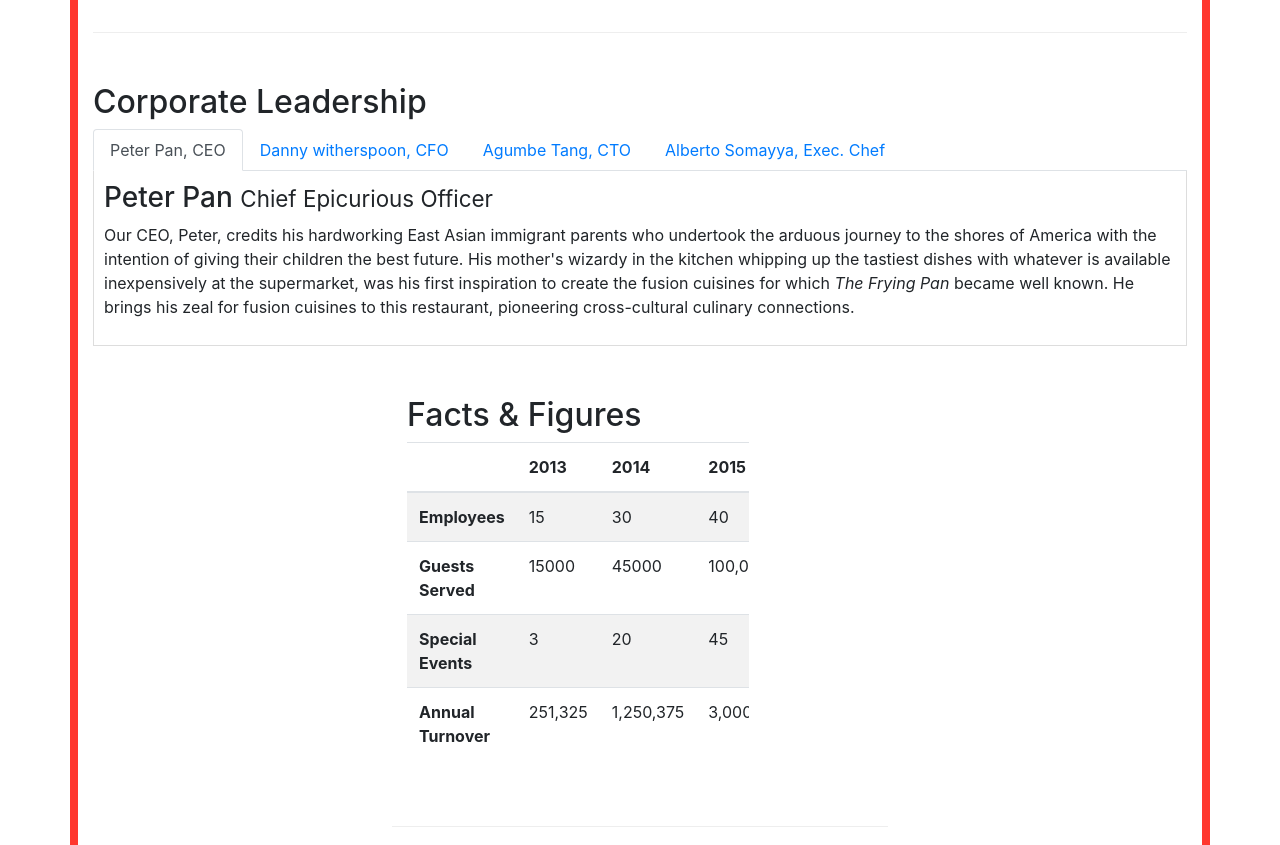
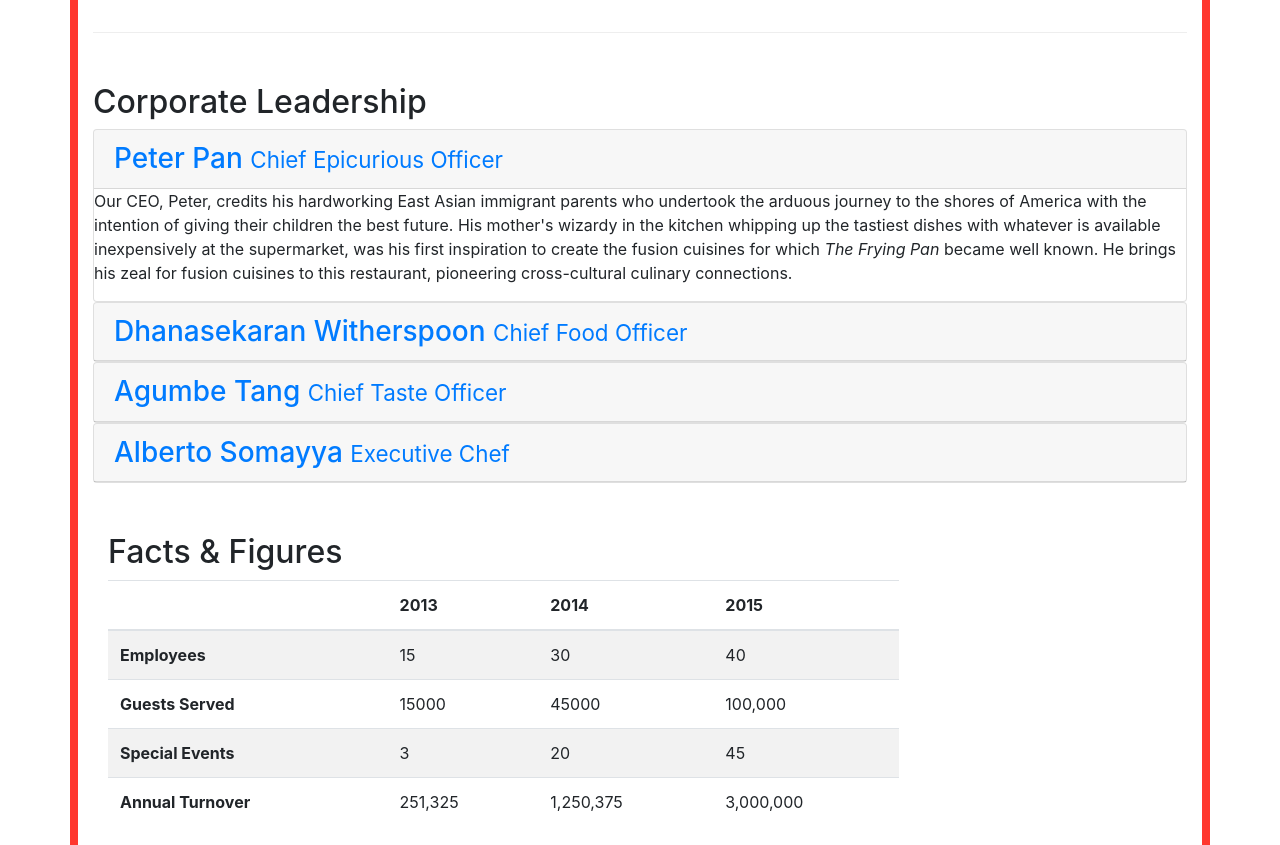
Before and after one commit to codingsuccessfully/UIdesign, a website: page aboutus.html in a window 1280 px wide. Shown: the part 1460-2305 px from the top of the page. Drawn offline with nearby package versions, Linux system fonts and the light colour scheme.

Commit message:
accordion

```diff
--- a/aboutus.html
+++ b/aboutus.html
@@ -126,6 +126,9 @@
         <div class="row row-content ">
             <div >
                 <h2>Corporate Leadership</h2>
+
+              <!--
+                Collapse Nav:
                 <ul class="nav nav-tabs">
                     <li class="nav-item">
                         <a href="#peter" class="nav-link active" role="tab" data-toggle="tab">Peter Pan, CEO</a>
@@ -139,31 +142,63 @@
                     <li class="nav-item">
                         <a href="#alberto" class="nav-link " role="tab" data-toggle="tab">Alberto Somayya, Exec. Chef</a>
                     </li>
-                </ul>
+                </ul> -->
 
-                <div class="tab-content">
-                    <div role="tabpanel" class="tab-pane fade show active" id="peter">
-                        <h3>Peter Pan <small>Chief Epicurious Officer</small></h3>
-                        <div class="hidden-sm-down">
-                        <p >Our CEO, Peter, credits his hardworking East Asian immigrant parents who undertook the arduous journey to the shores of America with the intention of giving their children the best future. His mother's wizardy in the kitchen whipping up the tastiest dishes with whatever is available inexpensively at the supermarket, was his first inspiration to create the fusion cuisines for which <em>The Frying Pan</em> became well known. He brings his zeal for fusion cuisines to this restaurant, pioneering cross-cultural culinary connections.</p></div>
-                    </div>
-                    <div role="tabpanel" class="tab-pane fade" id="danny">
-                        <h3>Dhanasekaran Witherspoon <small>Chief Food Officer</small></h3>
-                        <div class="hidden-sm-down">
-                        <p>Our CFO, Danny, as he is affectionately referred to by his colleagues, comes from a long established family tradition in farming and produce. His experiences growing up on a farm in the Australian outback gave him great appreciation for varieties of food sources. As he puts it in his own words, <em>Everything that runs, wins, and everything that stays, pays!</em></p></div>
-                    </div>
-                    <div role="tabpanel" class="tab-pane fade" id="agumbe">
-                        <h3>Agumbe Tang <small>Chief Taste Officer</small></h3>
-                        <div class="hidden-sm-down">
-                        <p>Blessed with the most discerning gustatory sense, Agumbe, our CTO, personally ensures that every dish that we serve meets his exacting tastes. Our chefs dread the tongue lashing that ensues if their dish does not meet his exacting standards. He lives by his motto, <em>You click only if you survive my lick.</em></p>
+                <div id="accordion" role="tablist">
+                  <div class="card">
+                        <div class="card-header" role="tab" id="peterhead">
+                             <h3 class="mb-0">
+                                <a data-toggle="collapse" data-parent="#accordion" href="#peter">
+                                Peter Pan <small>Chief Epicurious Officer</small></a></h3>
+                        </div>
+                    <div role="tabpanel" class="collapse show" id="peter">
+
+                        <div class="card-block">
+                        <p class="hidden-sm-down">Our CEO, Peter, credits his hardworking East Asian immigrant parents who undertook the arduous journey to the shores of America with the intention of giving their children the best future. His mother's wizardy in the kitchen whipping up the tastiest dishes with whatever is available inexpensively at the supermarket, was his first inspiration to create the fusion cuisines for which <em>The Frying Pan</em> became well known. He brings his zeal for fusion cuisines to this restaurant, pioneering cross-cultural culinary connections.</p>
                         </div>
                     </div>
-                    <div role="tabpanel" class="tab-pane fade" id="alberto">
-                        <h3>Alberto Somayya <small>Executive Chef</small></h3>
-                        <div class="hidden-sm-down">
-                        <p>Award winning three-star Michelin chef with wide International experience having worked closely with whos-who in the culinary world, he specializes in creating mouthwatering Indo-Italian fusion experiences. He says, <em>Put together the cuisines from the two craziest cultures, and you get a winning hit! Amma Mia!</em></p></div>
+                  </div>
+
+
+                  <div class="card">
+                        <div class="card-header" role="tab" id="dannyhead">
+                             <h3 class="mb-0">
+                                <a class="collapsed" data-toggle="collapse" data-parent="#accordion" href="#danny">Dhanasekaran Witherspoon <small>Chief Food Officer</small></a></h3>
+                        </div>
+
+
+                    <div role="tabpanel" class="collapse " id="danny">
+
+                        <div class="card-block">
+                        <p class="hidden-sm-down">Our CFO, Danny, as he is affectionately referred to by his colleagues, comes from a long established family tradition in farming and produce. His experiences growing up on a farm in the Australian outback gave him great appreciation for varieties of food sources. As he puts it in his own words, <em>Everything that runs, wins, and everything that stays, pays!</em></p></div>
                     </div>
-            </div>
+                   </div>
+
+                <div class="card">
+                        <div class="card-header" role="tab" id="agumbehead">
+                             <h3 class="mb-0"><a class="collapsed" data-toggle="collapse" data-parent="#accordion" href="#agumbe">Agumbe Tang <small>Chief Taste Officer</small></a></h3>
+                        </div>
+
+                    <div role="tabpanel" class="collapse " id="agumbe">
+
+                        <div class="card-block">
+                        <p class="hidden-sm-down">Blessed with the most discerning gustatory sense, Agumbe, our CTO, personally ensures that every dish that we serve meets his exacting tastes. Our chefs dread the tongue lashing that ensues if their dish does not meet his exacting standards. He lives by his motto, <em>You click only if you survive my lick.</em></p>
+                        </div>
+                    </div>
+
+                </div>
+
+                <div class="card">
+                        <div class="card-header" role="tab" id="albertohead">
+                             <h3 class="mb-0"><a class="collapsed" data-toggle="collapse" data-parent="#accordion" href="#alberto">Alberto Somayya <small>Executive Chef</small></a></h3>
+                        </div>
+
+                    <div role="tabpanel" class="collapse " id="alberto">
+
+                        <div class="card-block">
+                        <p class="hidden-sm-down">Award winning three-star Michelin chef with wide International experience having worked closely with whos-who in the culinary world, he specializes in creating mouthwatering Indo-Italian fusion experiences. He says, <em>Put together the cuisines from the two craziest cultures, and you get a winning hit! Amma Mia!</em></p></div>
+                    </div>
+                </div>
        </div>
         <div class="row row-content">
             <div class="col-12 col-sm-9">
```
Also changed, not shown: index.html (+2 -1 lines), 1 other file.
